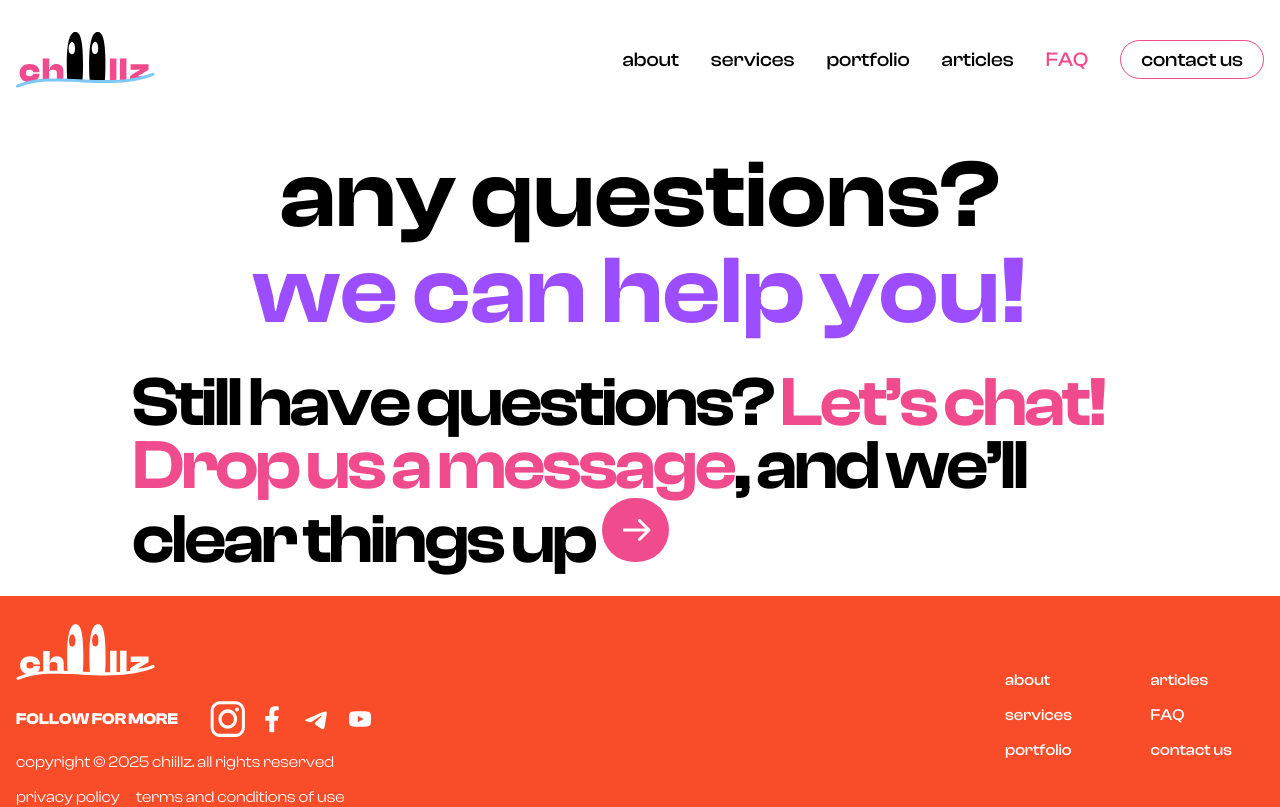
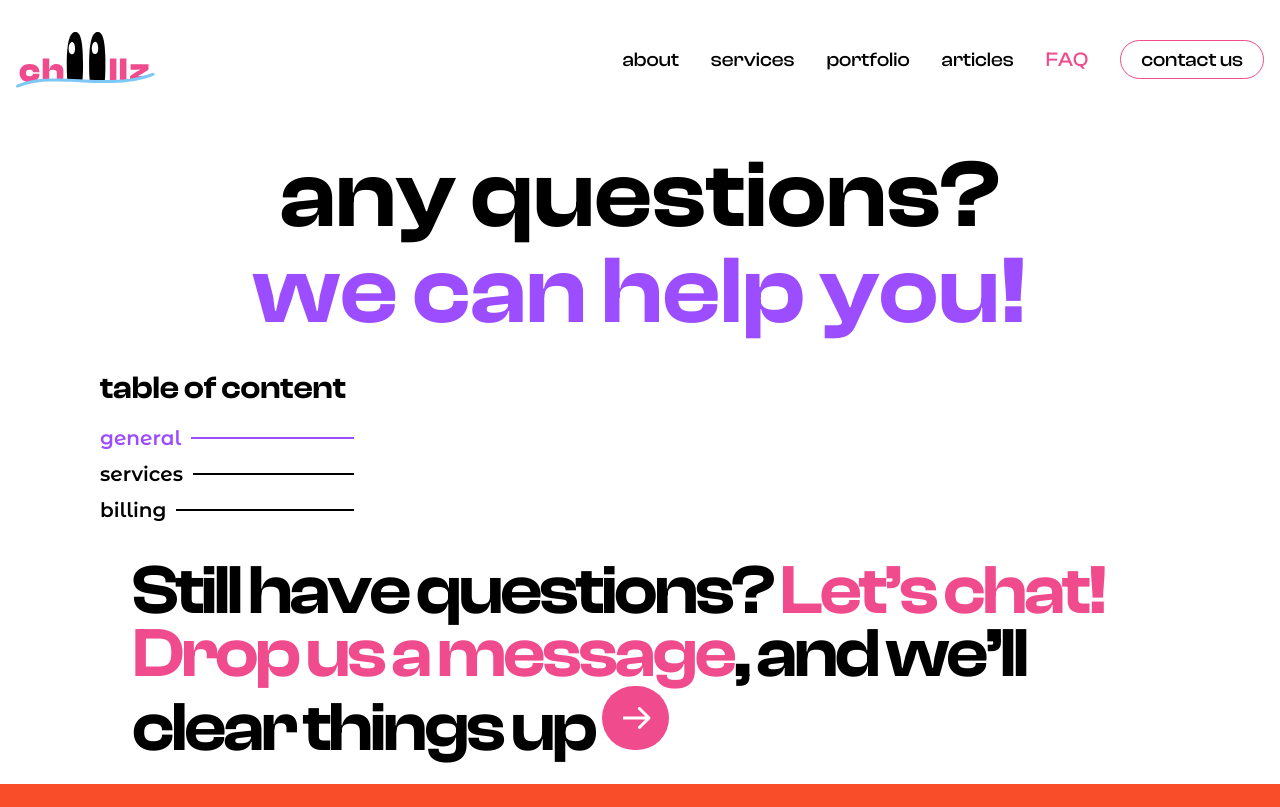
Before and after one commit to klukovka/chillz, a React (Vite) app: page /faq in a window 1280 px wide. Shown: the top 807 px of the page. Built offline with nearby package versions, Linux system fonts and the light colour scheme; a web font is replaced by a local one.

Commit message:
FaqTableOfContent

```diff
--- a/src/data/faq.js
+++ b/src/data/faq.js
@@ -1,5 +1,3 @@
-const FAQ = [GENERAL_FAQ, SERVICES_FAQ, BILLING_FAQ];
-
 const GENERAL_FAQ = {
   name: "general",
   content: [
@@ -78,4 +76,6 @@ const BILLING_FAQ = {
   ],
 };
 
+const FAQ = [GENERAL_FAQ, SERVICES_FAQ, BILLING_FAQ];
+
 export default FAQ;
--- a/src/pages/faq/FaqPage.jsx
+++ b/src/pages/faq/FaqPage.jsx
@@ -1,6 +1,7 @@
 import PinAnimation from "../../components/PinAnimation";
 import RoundedArrow from "../../components/RoundedArrow";
 import WidthDimensionsContainer from "../../components/WidthDimensionsContainer";
+import FaqContent from "./componens/FaqContent";
 import classes from "./FaqPage.module.css";
 
 export default function FaqPage() {
@@ -14,6 +15,9 @@ export default function FaqPage() {
           </h1>
         </PinAnimation>
         <PinAnimation>
+          <FaqContent />
+        </PinAnimation>
+        <PinAnimation>
           <h3 className={classes["footer"]}>
             Still have questions? <span>Let’s chat! Drop us a message</span>,
             and we’ll clear things up<span> </span>
--- /dev/null
+++ b/src/pages/faq/componens/FaqContent.jsx
@@ -0,0 +1,24 @@
+import { useState } from "react";
+import FAQ from "../../../data/faq.js";
+import classes from "./FaqContent.module.css";
+import FaqTableOfContent from "./FaqTableOfContent";
+
+export default function FaqContent() {
+  const [selectedFAQ, setSelectedFAQ] = useState(FAQ[0]);
+  return (
+    <div className={classes["content"]}>
+      <div className={classes["table-of-content"]}>
+        <h3>table of content</h3>
+        {FAQ.map((item) => (
+          <FaqTableOfContent
+            label={item.name}
+            key={item.name}
+            isActive={item.name === selectedFAQ.name}
+            onClick={() => setSelectedFAQ(item)}
+          />
+        ))}
+      </div>
+      <div className={classes["faq"]}></div>
+    </div>
+  );
+}
--- /dev/null
+++ b/src/pages/faq/componens/FaqContent.module.css
@@ -0,0 +1,25 @@
+.content {
+    display: flex;
+    flex-direction: row;
+    gap: 64px;
+    padding: 0;
+    margin: 0;
+}
+
+.table-of-content {
+    flex: 1;
+}
+
+.faq {
+    flex: 3;
+}
+
+.table-of-content h3 {
+    font-weight: 600;
+    color: black;
+    font-size: 32px;
+    line-height: 1;
+    padding: 0;
+    margin: 0;
+    margin-bottom: 1rem;
+}
--- /dev/null
+++ b/src/pages/faq/componens/FaqTableOfContent.jsx
@@ -0,0 +1,17 @@
+import classes from "./FaqTableOfContent.module.css";
+
+export default function FaqTableOfContent({ label, onClick, isActive }) {
+  return (
+    <div
+      className={
+        classes["table-of-content"] +
+        " " +
+        `${isActive ? classes["active"] : ""}`
+      }
+      onClick={onClick}
+    >
+      {label}
+      <div className={classes["line"]}></div>
+    </div>
+  );
+}
--- /dev/null
+++ b/src/pages/faq/componens/FaqTableOfContent.module.css
@@ -0,0 +1,26 @@
+.table-of-content {
+    color: black;
+    font-family: 'Montserrat Alternates', system-ui, Avenir, Helvetica, Arial, sans-serif;
+    font-size: 20px;
+    line-height: calc(36 / 20);
+    font-weight: 600;
+    cursor: pointer;
+    display: flex;
+    align-items: center;
+    gap: 10px;
+
+}
+
+.line {
+    height: 2px;
+    flex: 1;
+    background-color: black;
+}
+
+.active {
+    color: #9B4DFF;
+}
+
+.active .line {
+    background-color: #9B4DFF;
+}
```
